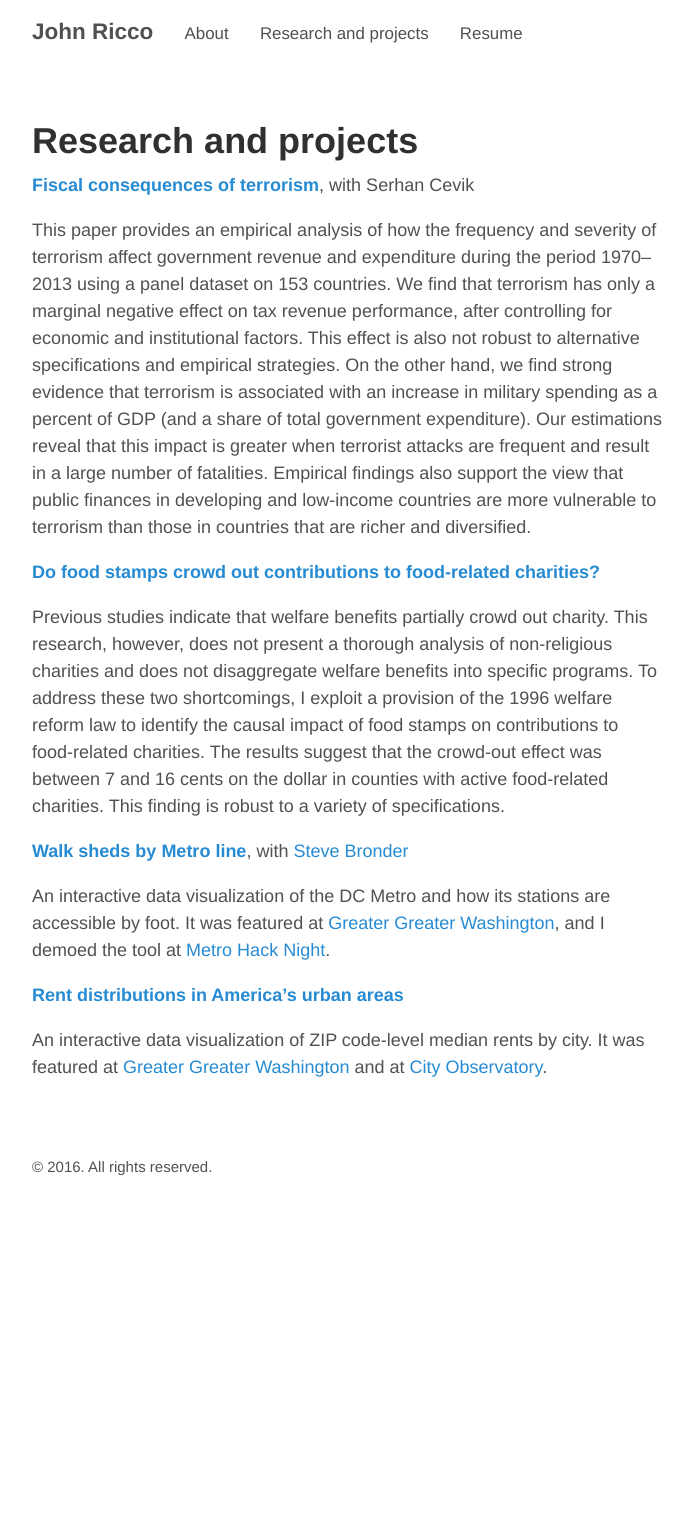
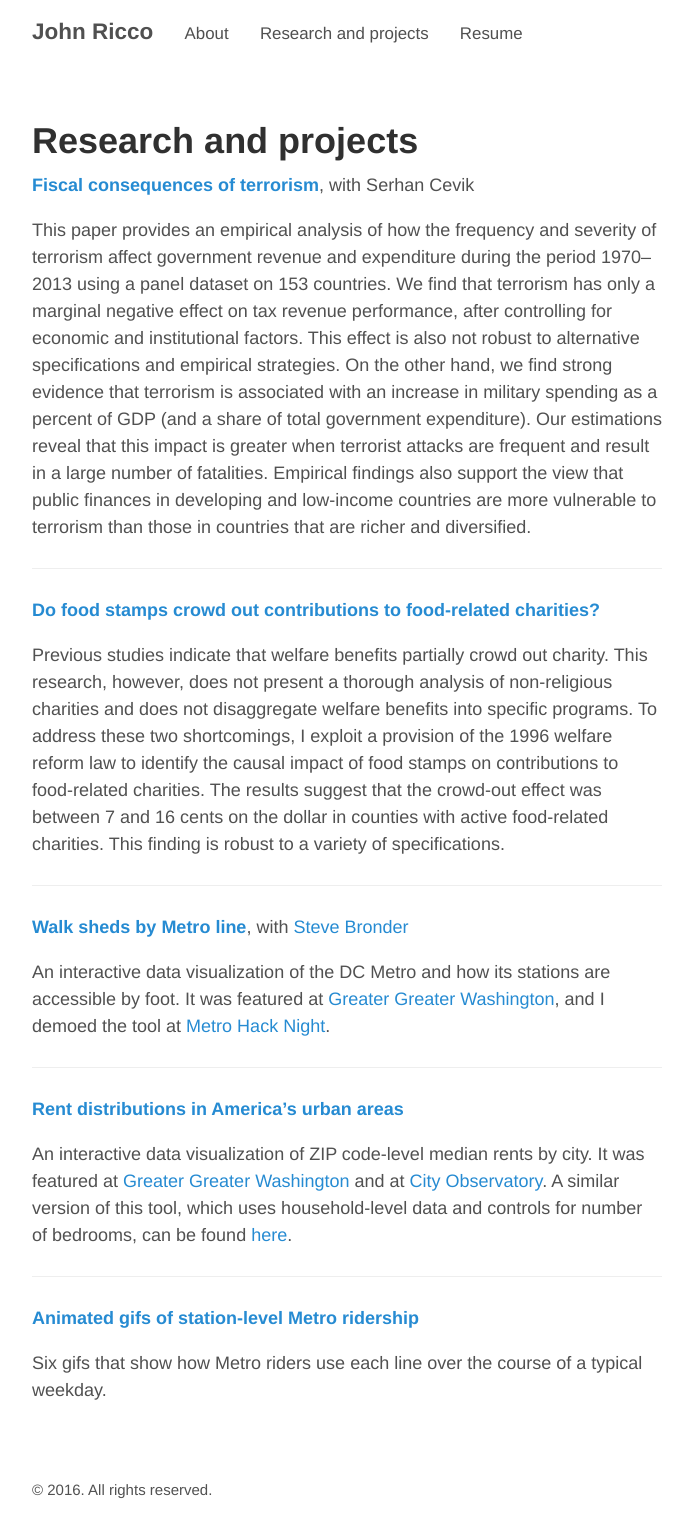
Before and after one commit to WadeP6970/johnricco.github.io, a Jekyll site: the page built from projects.md, in a window 1280 px wide. Shown: the whole page, without its empty margins (293-986 px from the left). Built offline with Jekyll 4.4.1, drawn with Linux system fonts in a browser that asks for light colours; before the commit the page ends 1216 px from its top, so only the background shows below that.

Commit message:
updated research and projects

```diff
--- a/projects.md
+++ b/projects.md
@@ -22,6 +22,8 @@ findings also support the view that public finances in developing and
 low-income countries are more vulnerable to terrorism than those in
 countries that are richer and diversified.
 
+---
+
 **[Do food stamps crowd out contributions to food-related charities?](http://www.antolin-davies.com/theses/ricco.pdf)**
 
 Previous studies indicate that welfare benefits partially crowd out charity. This research,
@@ -30,6 +32,8 @@ disaggregate welfare benefits into specific programs. To address these two short
 exploit a provision of the 1996 welfare reform law to identify the causal impact of food stamps on contributions to food-related charities. The results suggest that the crowd-out effect
 was between 7 and 16 cents on the dollar in counties with active food-related charities. This
 finding is robust to a variety of specifications.
+
+---
 
 **[Walk sheds by Metro
 line](https://johnricco.shinyapps.io/metro_walksheds/)**, with [Steve
@@ -41,6 +45,14 @@ Washington](http://greatergreaterwashington.org/post/26524/walkability-
 by-metro-line-graphed/), and I demoed the tool at [Metro Hack
 Night](https://www.washingtonpost.com/local/trafficandcommuting/transportation-techies-find-new-ways-to-make-metro-driving-easier/2015/10/24/07841846-67ae-11e5-8325-a42b5a459b1e_story.html).
 
+---
+
 **[Rent distributions in America's urban areas](https://johnricco.shinyapps.io/Rents)**
 
-An interactive data visualization of ZIP code-level median rents by city. It was featured at [Greater Greater Washington](http://greatergreaterwashington.org/post/28904/not-all-the-housing-in-a-region-costs-the-same-despite-what-headlines-imply/) and at [City Observatory](http://cityobservatory.org/you-need-more-than-one-number-to-understand-housing-affordability/).
+An interactive data visualization of ZIP code-level median rents by city. It was featured at [Greater Greater Washington](http://greatergreaterwashington.org/post/28904/not-all-the-housing-in-a-region-costs-the-same-despite-what-headlines-imply/) and at [City Observatory](http://cityobservatory.org/you-need-more-than-one-number-to-understand-housing-affordability/). A similar version of this tool, which uses household-level data and controls for number of bedrooms, can be found [here](https://johnricco.shinyapps.io/cdfs/).
+
+---
+
+**[Animated gifs of station-level Metro ridership](http://greatergreaterwashington.org/post/30414/on-most-days-this-many-people-use-your-metro-station/)**
+
+Six gifs that show how Metro riders use each line over the course of a typical weekday.
```
Also changed, not shown: about.md (+1 -1 lines).
